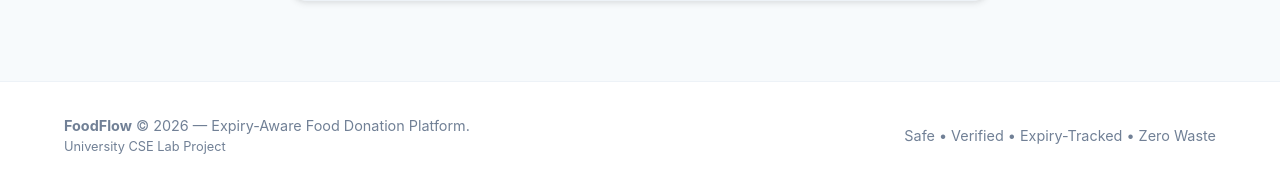
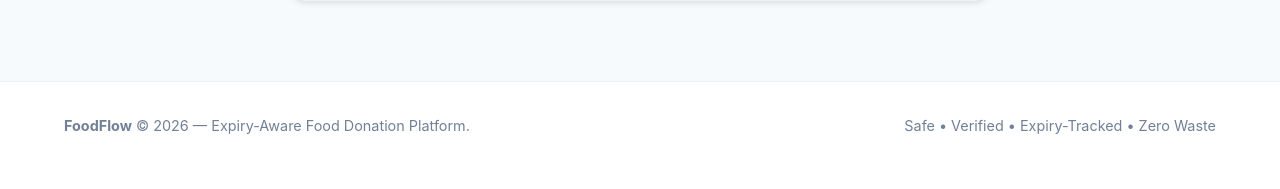
Before and after one commit to Md-EmOn-01/FoodFlow-Web, a Django app: page /profile/ in a window 1280 px wide. Shown: the part 947-1136 px from the top of the page. After the commit the page ends 1081 px from the top, so only its background shows below. Run offline with Django 5.2, Linux system fonts and the light colour scheme; a user stored in the database is signed in; data comes from the database, SQL or seed files in the repository.

Commit message:
Remove University CSE Lab Project from website footer

```diff
--- a/templates/partials/footer.html
+++ b/templates/partials/footer.html
@@ -2,7 +2,6 @@
     <div class="container footer-content">
         <div>
             <strong>FoodFlow</strong> &copy; 2026 — Expiry-Aware Food Donation Platform.
-            <span style="display: block; font-size: 0.8rem; color: var(--grey-500);">University CSE Lab Project</span>
         </div>
         <div>
             <span>Safe &bull; Verified &bull; Expiry-Tracked &bull; Zero Waste</span>
```
